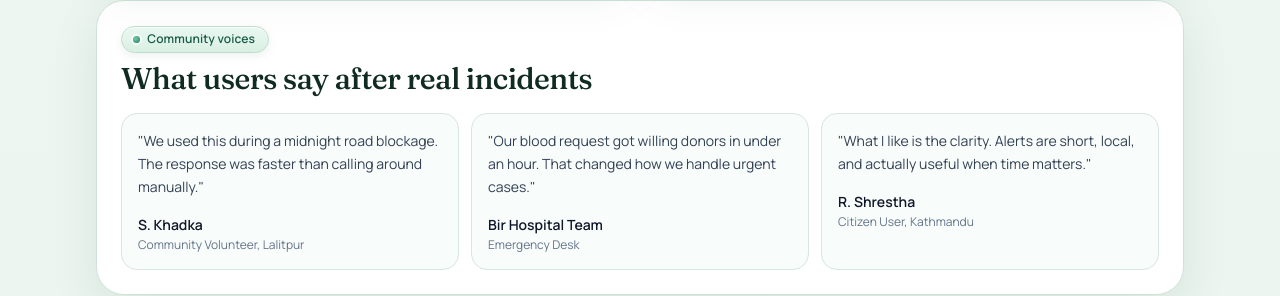
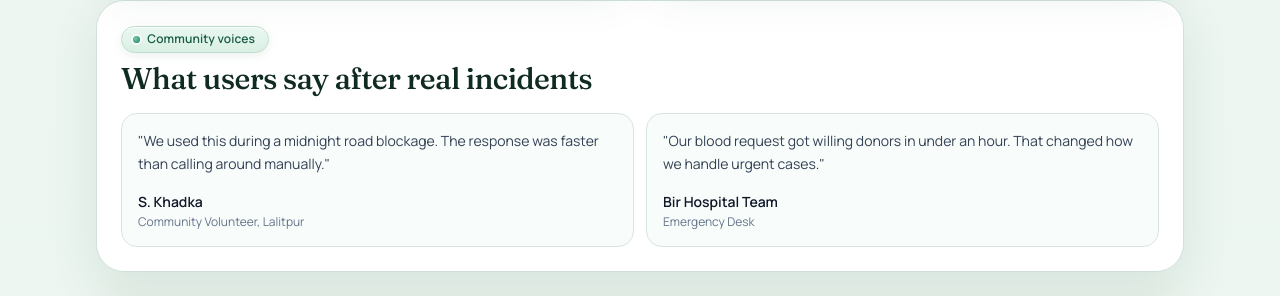
Before and after one commit to akkinyu2002/Alert-Notice, a React (Vite) app in the folder client/: page / in a window 1280 px wide. Shown: the part 1749-2045 px from the top of the page. Built offline with nearby package versions, Linux system fonts and the light colour scheme; no server answers.

Commit message:
feat(ui): limit demo listings and test accounts to 2

```diff
--- a/client/src/pages/Home.jsx
+++ b/client/src/pages/Home.jsx
@@ -66,6 +66,8 @@ const testimonials = [
   },
 ];
 
+const DEMO_LIST_LIMIT = 2;
+
 function severityTone(severity) {
   const map = {
     critical: 'badge-critical',
@@ -93,11 +95,11 @@ export default function Home() {
 
   useEffect(() => {
     getEmergencyAlerts()
-      .then((r) => setAlerts((r.data || []).slice(0, 3)))
+      .then((r) => setAlerts((r.data || []).slice(0, DEMO_LIST_LIMIT)))
       .catch(() => {});
 
     getBloodRequests()
-      .then((r) => setBloodRequests((r.data || []).slice(0, 3)))
+      .then((r) => setBloodRequests((r.data || []).slice(0, DEMO_LIST_LIMIT)))
       .catch(() => {});
 
     if (user) {
@@ -301,8 +303,8 @@ export default function Home() {
               <h2 className="text-3xl mt-2">What users say after real incidents</h2>
             </div>
           </div>
-          <div className="grid gap-3 md:grid-cols-3">
-            {testimonials.map((item) => (
+          <div className="grid gap-3 md:grid-cols-2">
+            {testimonials.slice(0, DEMO_LIST_LIMIT).map((item) => (
               <article
                 key={item.name}
                 className="rounded-2xl border border-[#d8e6dd] bg-[#f8fcfa] p-4"
--- a/client/src/pages/Login.jsx
+++ b/client/src/pages/Login.jsx
@@ -100,7 +100,6 @@ export default function Login({ adminOnly = false }) {
               : [
                   { label: 'Admin', email: 'admin@alert.np', pass: 'admin123' },
                   { label: 'Hospital', email: 'bir@hospital.np', pass: 'admin123' },
-                  { label: 'User', email: 'ram@gmail.com', pass: 'user123' },
                 ]
             ).map((acc) => (
               <button
--- a/client/src/pages/admin/Dashboard.jsx
+++ b/client/src/pages/admin/Dashboard.jsx
@@ -1,6 +1,8 @@
 import { useEffect, useState } from 'react';
 import { Link } from 'react-router-dom';
 import { getUserStats, getAllEmergencyAlerts, getAllBloodRequests } from '../../services/api';
+
+const DEMO_LIST_LIMIT = 2;
 
 export default function AdminDashboard() {
   const [stats, setStats] = useState(null);
@@ -12,10 +14,10 @@ export default function AdminDashboard() {
       .then((r) => setStats(r.data))
       .catch(() => {});
     getAllEmergencyAlerts()
-      .then((r) => setAlerts(r.data.slice(0, 5)))
+      .then((r) => setAlerts(r.data.slice(0, DEMO_LIST_LIMIT)))
       .catch(() => {});
     getAllBloodRequests()
-      .then((r) => setBloodReqs(r.data.slice(0, 5)))
+      .then((r) => setBloodReqs(r.data.slice(0, DEMO_LIST_LIMIT)))
       .catch(() => {});
   }, []);
 
```
